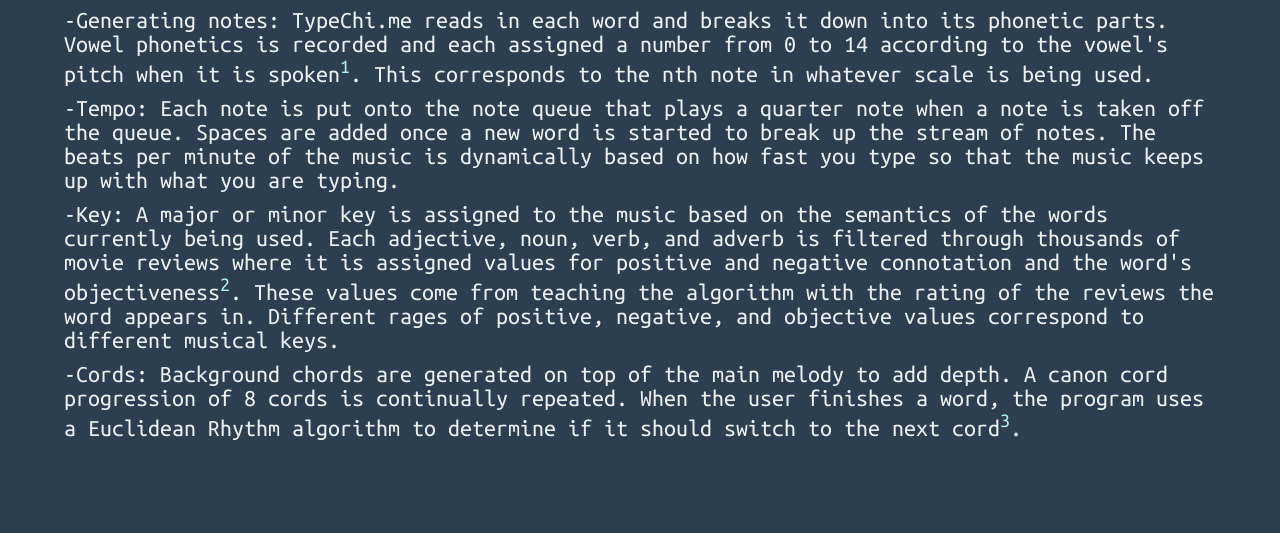
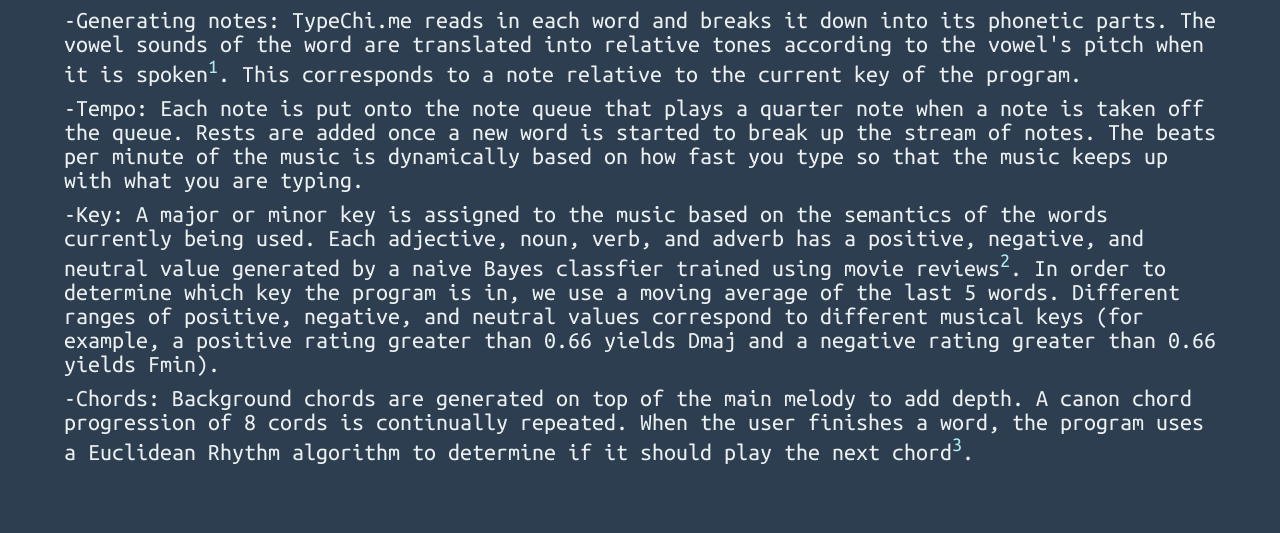
Before and after one commit to jonathan-ostrander/typechime, a Flask app: page /about in a window 1280 px wide. Shown: the part 327-860 px from the top of the page. Before the commit the page ends 767 px from the top, so only its background shows below. Run offline with Flask 2, Linux system fonts and the light colour scheme; parts of the project's set-up code (start-up, migrations or seed data) failed here and were passed over.

Commit message:
fixed up about page explanations

```diff
--- a/templates/about.html
+++ b/templates/about.html
@@ -17,9 +17,9 @@
 	<div class="desc">
 		<h2 id="typechime-s-code-uses-algorithms-to-generate-background-music-as-you-type-into-a-textbox-">TypeChime&#39;s code uses algorithms to generate background music as you type into a textbox.</h2>
 		<p>typeChi.me was created by <a href="http://jonost.me" target="_blank">Jonathan Ostrander</a> and Jonathon Schad at HackRPI in Fall 2014.</p>
-		<p>-Generating notes: TypeChi.me reads in each word and breaks it down into its phonetic parts. Vowel phonetics is recorded and each assigned a number from 0 to 14 according to the vowel&#39;s pitch when it is spoken<sup><a href="http://thelisteningmachine.org/about" title="The Listening Machine">1</a></sup>. This corresponds to the nth note in whatever scale is being used.</p>
-		<p>-Tempo: Each note is put onto the note queue that plays a quarter note when a note is taken off the queue. Spaces are added once a new word is started to break up the stream of notes. The beats per minute of the music is dynamically based on how fast you type so that the music keeps up with what you are typing.</p>
-		<p>-Key: A major or minor key is assigned to the music based on the semantics of the words currently being used. Each adjective, noun, verb, and adverb is filtered through thousands of movie reviews where it is assigned values for positive and negative connotation and the word&#39;s objectiveness<sup><a href="http://streamhacker.com/2010/05/10/text-classification-sentiment-analysis-naive-bayes-classifier/" title="Text Classification with nltk">2</a></sup>. These values come from teaching the algorithm with the rating of the reviews the word appears in. Different rages of positive, negative, and objective values correspond to different musical keys.</p>
-		<p>-Cords: Background chords are generated on top of the main melody to add depth. A canon cord progression of 8 cords is continually repeated. When the user finishes a word, the program uses a Euclidean Rhythm algorithm to determine if it should switch to the next cord<sup><a href="http://blog.fader.co.uk/post/11519018856/bjorklund-algorithm-and-euclidean-rhythms" title="Generating Rhythms with Euclids GCD Algorithm">3</a></sup>.</p>
+		<p>-Generating notes: TypeChi.me reads in each word and breaks it down into its phonetic parts. The vowel sounds of the word are translated into relative tones according to the vowel&#39;s pitch when it is spoken<sup><a href="http://thelisteningmachine.org/about" title="The Listening Machine">1</a></sup>. This corresponds to a note relative to the current key of the program.</p>
+		<p>-Tempo: Each note is put onto the note queue that plays a quarter note when a note is taken off the queue. Rests are added once a new word is started to break up the stream of notes. The beats per minute of the music is dynamically based on how fast you type so that the music keeps up with what you are typing.</p>
+		<p>-Key: A major or minor key is assigned to the music based on the semantics of the words currently being used. Each adjective, noun, verb, and adverb has a positive, negative, and neutral value generated by a naive Bayes classfier trained using movie reviews<sup><a href="http://streamhacker.com/2010/05/10/text-classification-sentiment-analysis-naive-bayes-classifier/" title="Text Classification with nltk">2</a></sup>.  In order to determine which key the program is in, we use a moving average of the last 5 words. Different ranges of positive, negative, and neutral values correspond to different musical keys (for example, a positive rating greater than 0.66 yields Dmaj and a negative rating greater than 0.66 yields Fmin).</p>
+		<p>-Chords: Background chords are generated on top of the main melody to add depth. A canon chord progression of 8 cords is continually repeated. When the user finishes a word, the program uses a Euclidean Rhythm algorithm to determine if it should play the next chord<sup><a href="http://blog.fader.co.uk/post/11519018856/bjorklund-algorithm-and-euclidean-rhythms" title="Generating Rhythms with Euclids GCD Algorithm">3</a></sup>.</p>
 	</div>
 </body>
```
